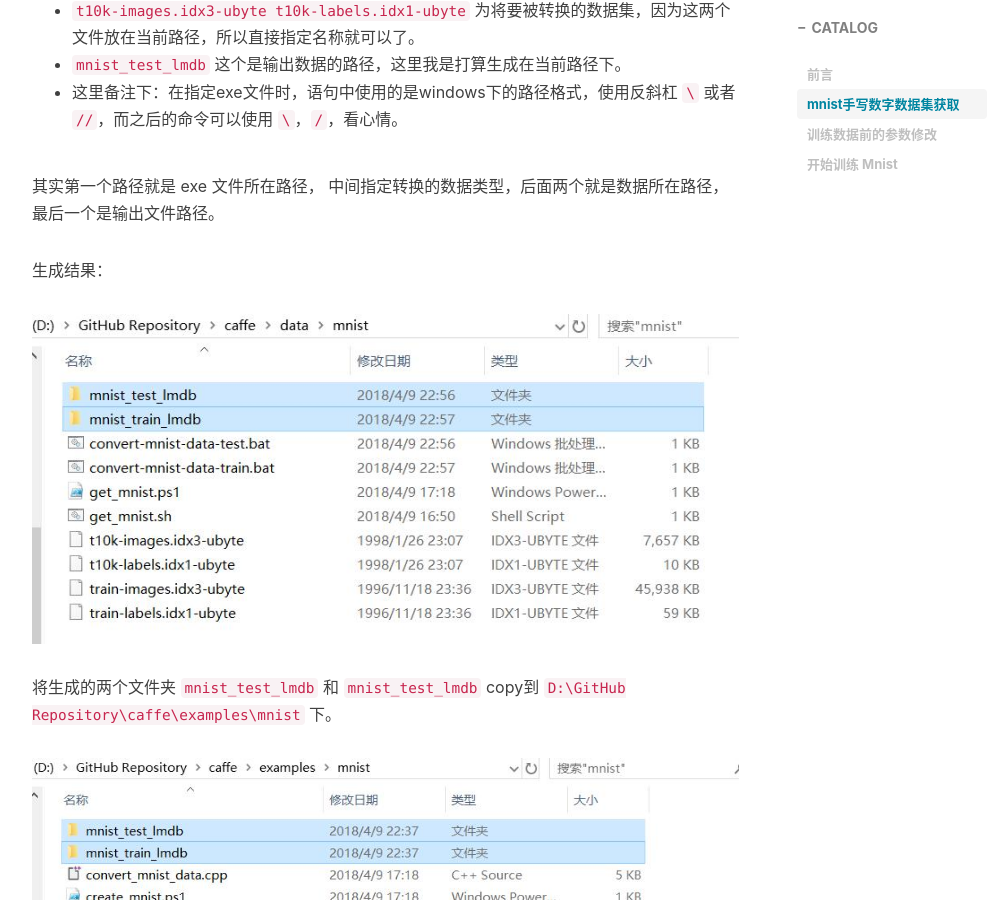
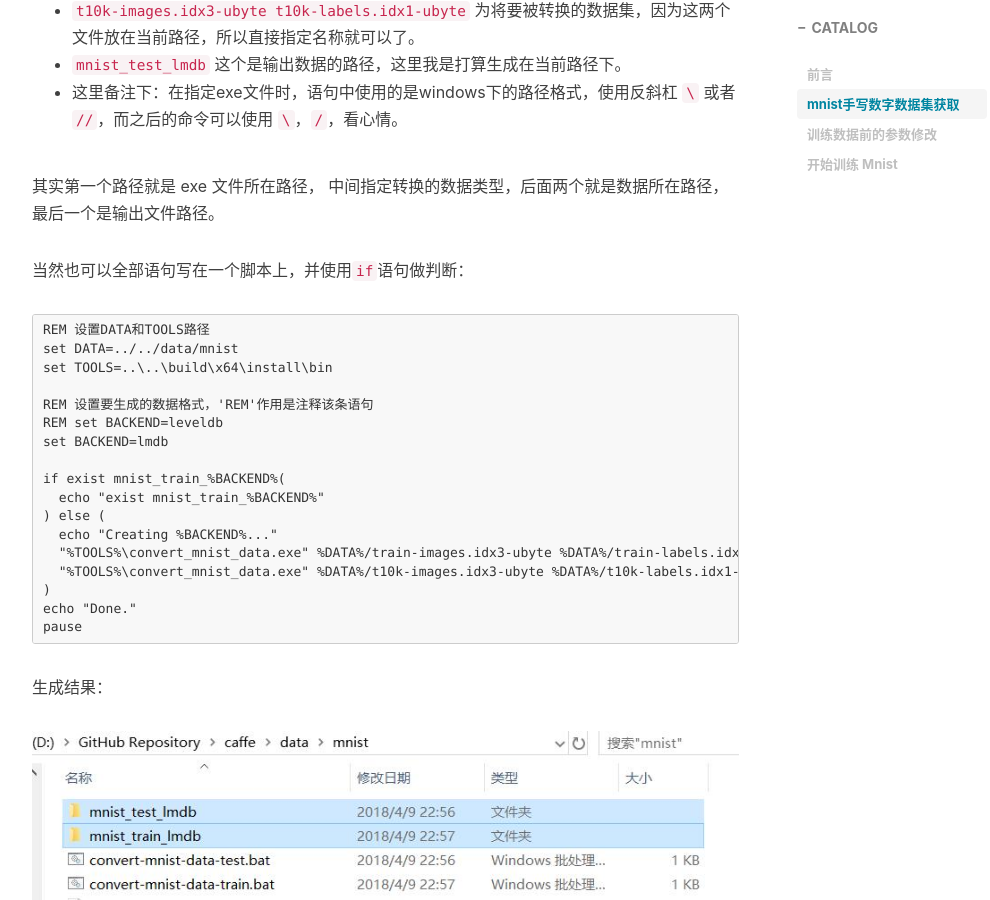
Before and after one commit to AlbertHG/alberthg.github.io, a Jekyll site: the page built from _posts/2018-04-13-Caffe-Mnist.md, in a window 1280 px wide and 900 px high, scrolled down 2339 px. Shown: the whole window, without its empty margins (233-1223 px from the left). Built offline with Jekyll 4.4.1, drawn with Linux system fonts in a browser that asks for light colours; nearby versions of some CDN libraries; comment, search, counter and statistics services are not loaded.

Commit message:
add a simple memo

````diff
--- a/_posts/2018-04-13-Caffe-Mnist.md
+++ b/_posts/2018-04-13-Caffe-Mnist.md
@@ -63,6 +63,28 @@ pause
 - 这里备注下：在指定exe文件时，语句中使用的是windows下的路径格式，使用反斜杠 `\` 或者 `//`，而之后的命令可以使用 `\`，`/`，看心情。
 
 其实第一个路径就是 exe 文件所在路径， 中间指定转换的数据类型，后面两个就是数据所在路径，最后一个是输出文件路径。
+
+当然也可以全部语句写在一个脚本上，并使用`if`语句做判断：
+
+```
+REM 设置DATA和TOOLS路径
+set DATA=../../data/mnist
+set TOOLS=..\..\build\x64\install\bin
+
+REM 设置要生成的数据格式，'REM'作用是注释该条语句
+REM set BACKEND=leveldb
+set BACKEND=lmdb
+
+if exist mnist_train_%BACKEND%(
+  echo "exist mnist_train_%BACKEND%"
+) else (
+  echo "Creating %BACKEND%..."
+  "%TOOLS%\convert_mnist_data.exe" %DATA%/train-images.idx3-ubyte %DATA%/train-labels.idx1-ubyte mnist_train_%BACKEND% --backend=%BACKEND%
+  "%TOOLS%\convert_mnist_data.exe" %DATA%/t10k-images.idx3-ubyte %DATA%/t10k-labels.idx1-ubyte mnist_test_%BACKEND% --backend=%BACKEND%
+)
+echo "Done."
+pause
+```
 
 生成结果：
 
````
Also changed, not shown: _posts/2018-04-12-Caffe-Windows-配置记录.md (+2 -2 lines), _posts/2018-04-14-CASIA-WebFace-简介.md (added, +47 -0 lines).
